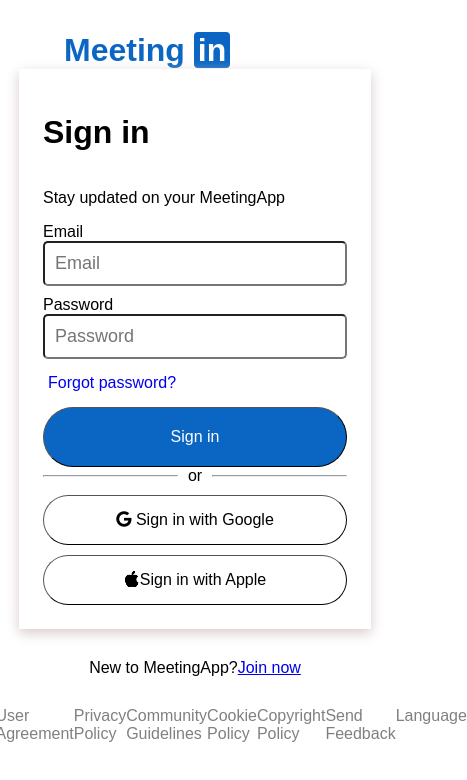
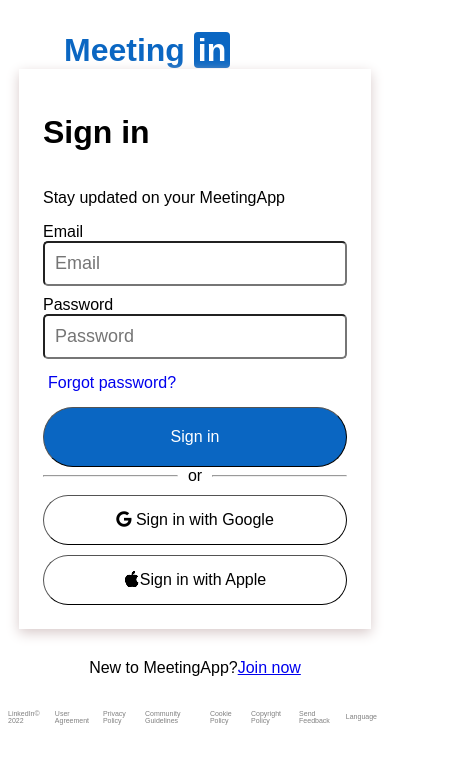
Before and after one commit to Praveerpratap2803/WebDevelopment_Bootcamp_byColtSteele, a plain HTML site: page Meeting_App/login.html in a window 390 px wide. Shown: the whole page, 467 px wide, since content can reach past the window. Drawn offline with nearby package versions, Linux system fonts and the light colour scheme.

Commit message:
11_11_2022

```diff
--- a/Meeting_App/login.css
+++ b/Meeting_App/login.css
@@ -92,9 +92,30 @@
 .bottom{
     display: flex;
     justify-content: center;
+    align-items: center;
+    gap: 5px;
+    height: 20px;
+    width: auto;
 }
 .bottom>a{
-
+    font-size: 12px;
     color: grey;
     text-decoration: none;
+    word-wrap: normal;
 }
+.bottom>a:hover{
+
+    text-decoration: underline;
+}
+@media screen and (max-width: 746px) {
+    .bottom>a{
+        font-size: 10px;
+
+    }
+}
+@media screen and (max-width: 630px) {
+    .bottom>a{
+        font-size: 7px;
+
+    }
+}
```
Also changed, not shown: Full_Stack_JS_Bootcamp_iNeuron/index.html (added, +12 -0 lines).
